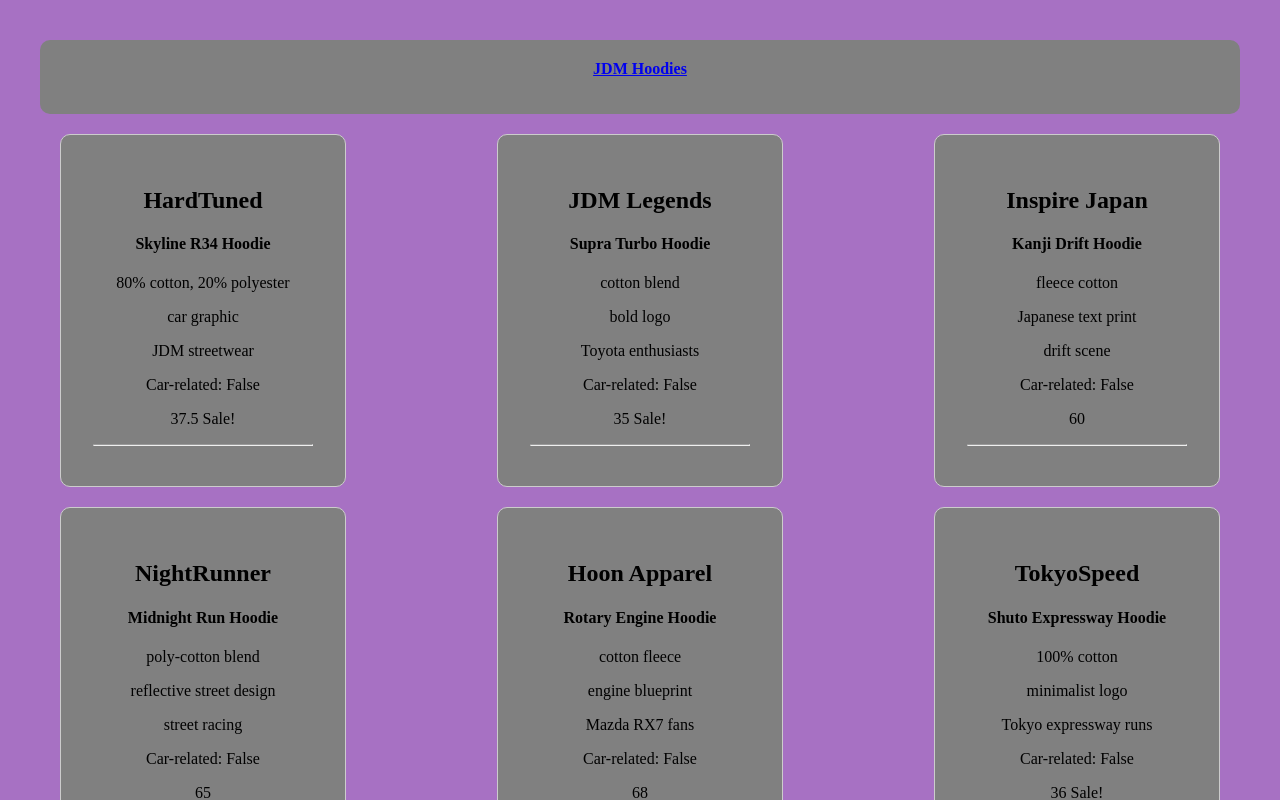
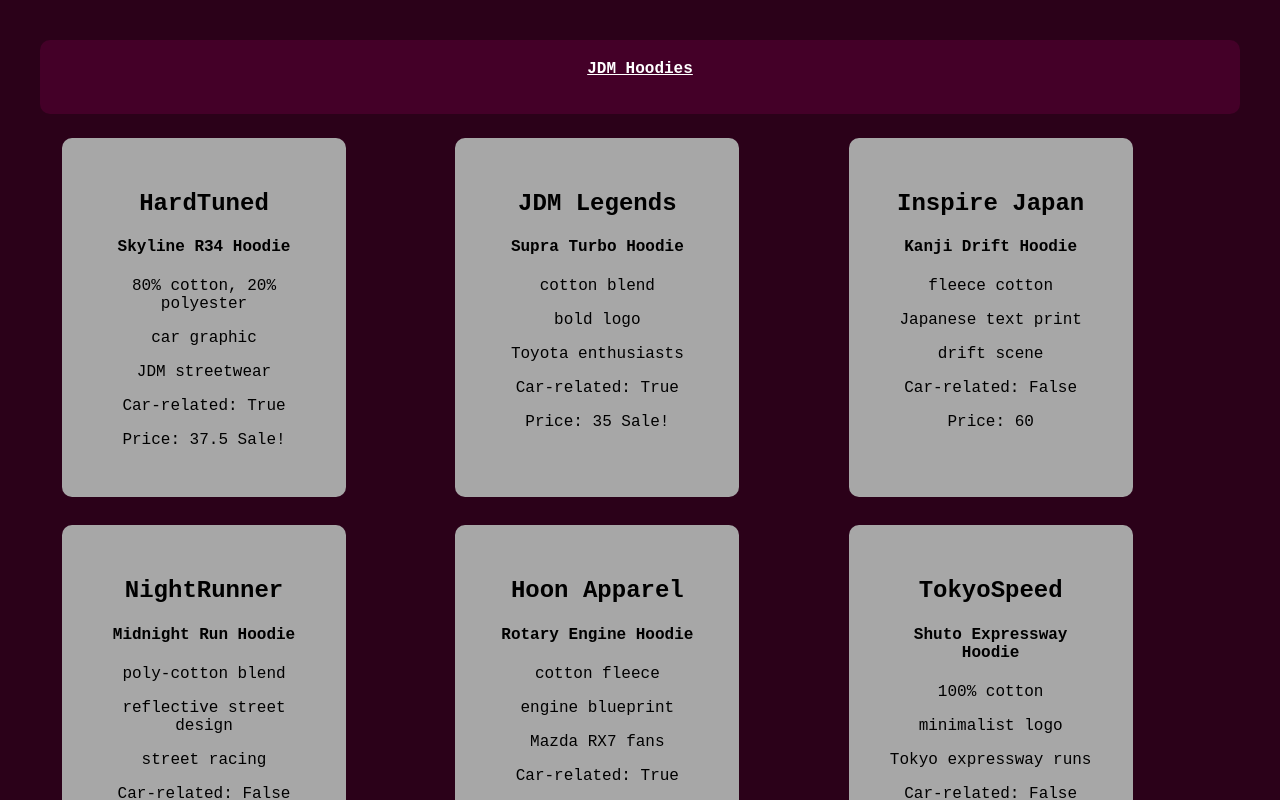
Before and after one commit to JesseChum/PairProgramDynamics, a React (Vite) app: page / in a window 1280 px wide. Shown: the top 800 px of the page. Built offline with nearby package versions, Linux system fonts and the light colour scheme.

Commit message:
changed CSS slightly

```diff
--- a/src/assets/components/Card.jsx
+++ b/src/assets/components/Card.jsx
@@ -4,7 +4,7 @@
     let price = item.price_usd
     if(price >= 70){
         price = price / 2
-        price += " Sale!"
+        price += "  Sale!"
     }
 
 
@@ -23,8 +23,7 @@
         <p>{item.style}</p>
         <p>{item.culture}</p>
         <p>Car-related: {isCarRelated ? "True" : "False"}</p>
-        <p>{price}</p>
-        <hr/>
+        <p>Price: {price}</p>
         </div>
     );
 }
--- a/src/assets/components/parseHoodies.jsx
+++ b/src/assets/components/parseHoodies.jsx
@@ -6,6 +6,7 @@
     material: item.material ?? "",
     style: item.style ?? "",
     culture: item.culture ?? "",
+    car: item.car ?? false,
     price_usd: item.price_usd ?? 0
   }));
 }
--- a/src/index.css
+++ b/src/index.css
@@ -1,16 +1,23 @@
 body{
-  background-color: rgb(167, 113, 195);
+  background-color: rgb(43, 1, 25);
+  font-family:'Courier New', Courier, monospace
 }
 
 header {
-  background-color: gray;
+  background-color: rgb(68, 0, 40);
   padding: 20px;
   text-align: center;
   border-radius: 10px;
 }
 
+a, header, footer{
+  font-style: none;
+  color: white;
+}
+
 .card-container {
-  display: flex;
+  grid-template-columns: 1fr 1fr 1fr;
+  display: grid;
   flex-wrap: wrap;
   justify-content: space-between;
   gap: 20px;
@@ -18,9 +25,17 @@
 }
 
 .card {
-  border: 1px solid #ccc;
+  border: 1px solid #777676;
   border-radius: 10px;
-  padding: 15px;
+  padding: 16px 32px;
+  margin: 4px 2px;
   width: 220px;
-  background-color: grey;
+  background-color: rgb(167, 167, 167);
+  border: none;
+  font-size: 16px;
 }
+
+.card:hover{
+  background-color:rgb(218, 218, 218);
+  transition: 0.3s;
+}
```
